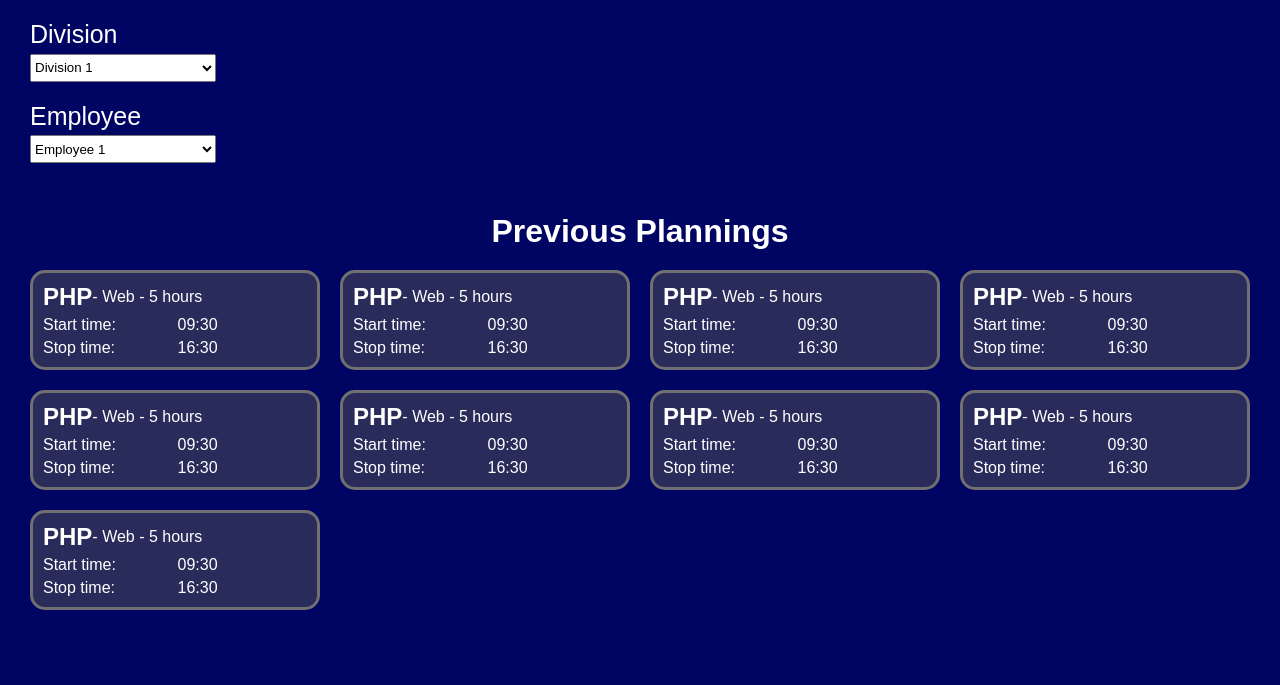
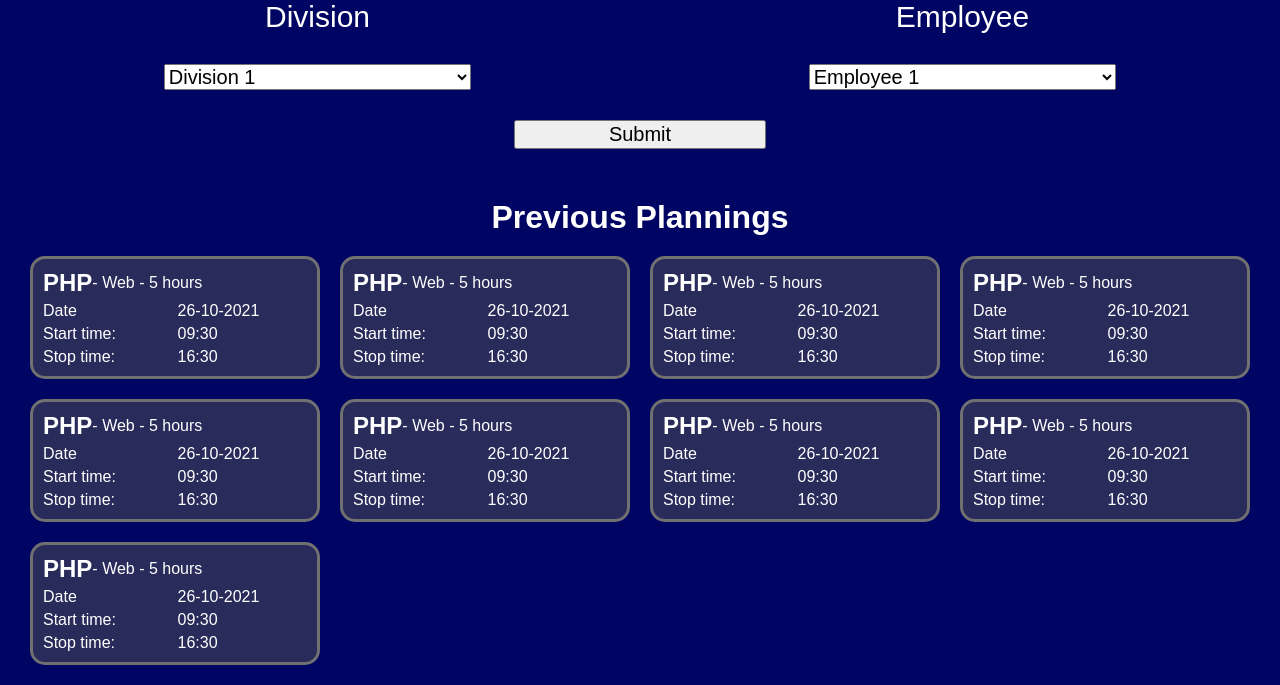
Before and after one commit to DylanEckhart/Bit-Academy, a PHP site: page / in a window 1280 px wide. Shown: the part 136-821 px from the top of the page. Before the commit the page ends 746 px from the top, so only its background shows below. Run offline with PHP 8.4, Linux system fonts and the light colour scheme.

Commit message:
done with the admin page

```diff
--- a/Admin_style.css
+++ b/Admin_style.css
@@ -1,13 +1,33 @@
 /*form select students*/
-.formAdmin{
-    font-size: 25px;
-    margin-left: 20px;
-    margin-top: 20px;
+#formAdmin{
+    display: grid;
+    grid-gap: 30px;
+    grid-template: auto / minmax(0, 1fr) minmax(0, 1fr);
+    font-size: 30px;
+    text-align: center;
 }
-select{
+
+.labelName {
+    grid-row-start: 1;
+}
+
+.select{
+    margin: auto;
     color: black;
-    width: 15%;
-    height: 28px;
+    width: 50%;
+    font-size: 20px;
+
+}
+button{
+    font-size: 20px;
+    width: 20%;
+    color: black;
+    grid-column: span 2;
+    margin: auto;
+}
+
+option {
+    color: black;
 }
 
 /*your prePlanning*/
@@ -69,8 +89,21 @@ p.ticket_desc {
     #PlanningGrid {
         grid-template: auto / minmax(0, 1fr) minmax(0, 1fr);
     }
+}
 
+@media screen and (max-width: 800px) {
+    #formAdmin {
+        grid-template: auto / minmax(0, 1fr);
+        grid-gap: 15px;
+    }
 
+    .labelName {
+        grid-row-start: auto;
+    }
+
+    button {
+        grid-column: span 1;
+    }
 }
 
 @media screen and (max-width: 700px) {
@@ -78,3 +111,13 @@ p.ticket_desc {
         grid-template: auto / minmax(0, 1fr);
     }
 }
+
+@media screen and (max-width: 400px) {
+    .select {
+        width: auto;
+    }
+
+    button {
+        width: auto;
+    }
+}
--- a/index.html
+++ b/index.html
@@ -18,40 +18,39 @@
 </header>
 
 <!--select option for admin to choose student/employee-->
-<form class="formAdmin">
-    <label>Division</label><br>
-    <select >
-        <option value="Division 1">Division 1</option>
-        <option value="Division 2">Division 2</option>
-        <option value="Division 3">Division 3</option>
-        <option value="Division 4">Division 4</option>
+    <form id="formAdmin">
+        <label class="labelName">Division</label>
+        <select class="select">
+            <option>Division 1</option>
+            <option>Division 2</option>
+            <option>Division 3</option>
+            <option>Division 4</option>
+        </select>
+        <label class="labelName">Employee</label>
+            <select class="select">
+                <option>Employee 1</option>
+                <option>Employee 2</option>
+                <option>Employee 3</option>
+                <option>Employee 4</option>
+            </select>
+        <button type="button">Submit</button>
+    </form>
 
-    </select>
-</form>
-
-<form class="formAdmin">
-    <label>Employee</label><br>
-    <select id="select">
-        <option value="Employee 1">Employee 1</option>
-        <option value="Employee 2">Employee 2</option>
-        <option value="Employee 3">Employee 3</option>
-        <option value="Employee 4">Employee 4</option>
-    </select>
-</form>
-
+<!--pre-plannings of the employee-->
 <div id="PrePlanning">
     <h1 id="pagetitle">Previous Plannings</h1>
     <div id="PlanningGrid">
-
         <div class="GridItem">
             <ul class="ticketList">
                 <li><p class="ticket_title">PHP</p></li>
                 <li><p class="ticket_desc">- Web - 5 hours</p></li>
             </ul>
-            <p class="description">Start time:</p>
-            <p class="time">09:30</p>
-            <p class="description">Stop time:</p>
-            <p class="time">16:30</p>
+            <p>Date</p>
+            <p>26-10-2021</p>
+            <p>Start time:</p>
+            <p>09:30</p>
+            <p>Stop time:</p>
+            <p>16:30</p>
         </div>
 
         <div class="GridItem">
@@ -59,10 +58,12 @@
                 <li><p class="ticket_title">PHP</p></li>
                 <li><p class="ticket_desc">- Web - 5 hours</p></li>
             </ul>
-            <p class="description">Start time:</p>
-            <p class="time">09:30</p>
-            <p class="description">Stop time:</p>
-            <p class="time">16:30</p>
+            <p>Date</p>
+            <p>26-10-2021</p>
+            <p>Start time:</p>
+            <p>09:30</p>
+            <p>Stop time:</p>
+            <p>16:30</p>
         </div>
 
         <div class="GridItem">
@@ -70,10 +71,12 @@
                 <li><p class="ticket_title">PHP</p></li>
                 <li><p class="ticket_desc">- Web - 5 hours</p></li>
             </ul>
-            <p class="description">Start time:</p>
-            <p class="time">09:30</p>
-            <p class="description">Stop time:</p>
-            <p class="time">16:30</p>
+            <p>Date</p>
+            <p>26-10-2021</p>
+            <p>Start time:</p>
+            <p>09:30</p>
+            <p>Stop time:</p>
+            <p>16:30</p>
         </div>
 
         <div class="GridItem">
@@ -81,10 +84,12 @@
                 <li><p class="ticket_title">PHP</p></li>
                 <li><p class="ticket_desc">- Web - 5 hours</p></li>
             </ul>
-            <p class="description">Start time:</p>
-            <p class="time">09:30</p>
-            <p class="description">Stop time:</p>
-            <p class="time">16:30</p>
+            <p>Date</p>
+            <p>26-10-2021</p>
+            <p>Start time:</p>
+            <p>09:30</p>
+            <p>Stop time:</p>
+            <p>16:30</p>
         </div>
 
         <div class="GridItem">
@@ -92,10 +97,12 @@
                 <li><p class="ticket_title">PHP</p></li>
                 <li><p class="ticket_desc">- Web - 5 hours</p></li>
             </ul>
-            <p class="description">Start time:</p>
-            <p class="time">09:30</p>
-            <p class="description">Stop time:</p>
-            <p class="time">16:30</p>
+            <p>Date</p>
+            <p>26-10-2021</p>
+            <p>Start time:</p>
+            <p>09:30</p>
+            <p>Stop time:</p>
+            <p>16:30</p>
         </div>
 
         <div class="GridItem">
@@ -103,10 +110,12 @@
                 <li><p class="ticket_title">PHP</p></li>
                 <li><p class="ticket_desc">- Web - 5 hours</p></li>
             </ul>
-            <p class="description">Start time:</p>
-            <p class="time">09:30</p>
-            <p class="description">Stop time:</p>
-            <p class="time">16:30</p>
+            <p>Date</p>
+            <p>26-10-2021</p>
+            <p>Start time:</p>
+            <p>09:30</p>
+            <p>Stop time:</p>
+            <p>16:30</p>
         </div>
 
         <div class="GridItem">
@@ -114,10 +123,12 @@
                 <li><p class="ticket_title">PHP</p></li>
                 <li><p class="ticket_desc">- Web - 5 hours</p></li>
             </ul>
-            <p class="description">Start time:</p>
-            <p class="time">09:30</p>
-            <p class="description">Stop time:</p>
-            <p class="time">16:30</p>
+            <p>Date</p>
+            <p>26-10-2021</p>
+            <p>Start time:</p>
+            <p>09:30</p>
+            <p>Stop time:</p>
+            <p>16:30</p>
         </div>
 
         <div class="GridItem">
@@ -125,10 +136,12 @@
                 <li><p class="ticket_title">PHP</p></li>
                 <li><p class="ticket_desc">- Web - 5 hours</p></li>
             </ul>
-            <p class="description">Start time:</p>
-            <p class="time">09:30</p>
-            <p class="description">Stop time:</p>
-            <p class="time">16:30</p>
+            <p>Date</p>
+            <p>26-10-2021</p>
+            <p>Start time:</p>
+            <p>09:30</p>
+            <p>Stop time:</p>
+            <p>16:30</p>
         </div>
 
         <div class="GridItem">
@@ -136,12 +149,13 @@
                 <li><p class="ticket_title">PHP</p></li>
                 <li><p class="ticket_desc">- Web - 5 hours</p></li>
             </ul>
-            <p class="description">Start time:</p>
-            <p class="time">09:30</p>
-            <p class="description">Stop time:</p>
-            <p class="time">16:30</p>
+            <p>Date</p>
+            <p>26-10-2021</p>
+            <p>Start time:</p>
+            <p>09:30</p>
+            <p>Stop time:</p>
+            <p>16:30</p>
         </div>
-
     </div>
 </div>
 </body>
--- a/style.css
+++ b/style.css
@@ -55,12 +55,10 @@ li.navbar a:hover {
 }
 
 @media screen and (max-width: 800px) {
-
-
     header{
         grid-template: none;
     }
-    ul#navbar{
+    ul#header{
         display: inline-block;
     }
     li.navbar {
```
